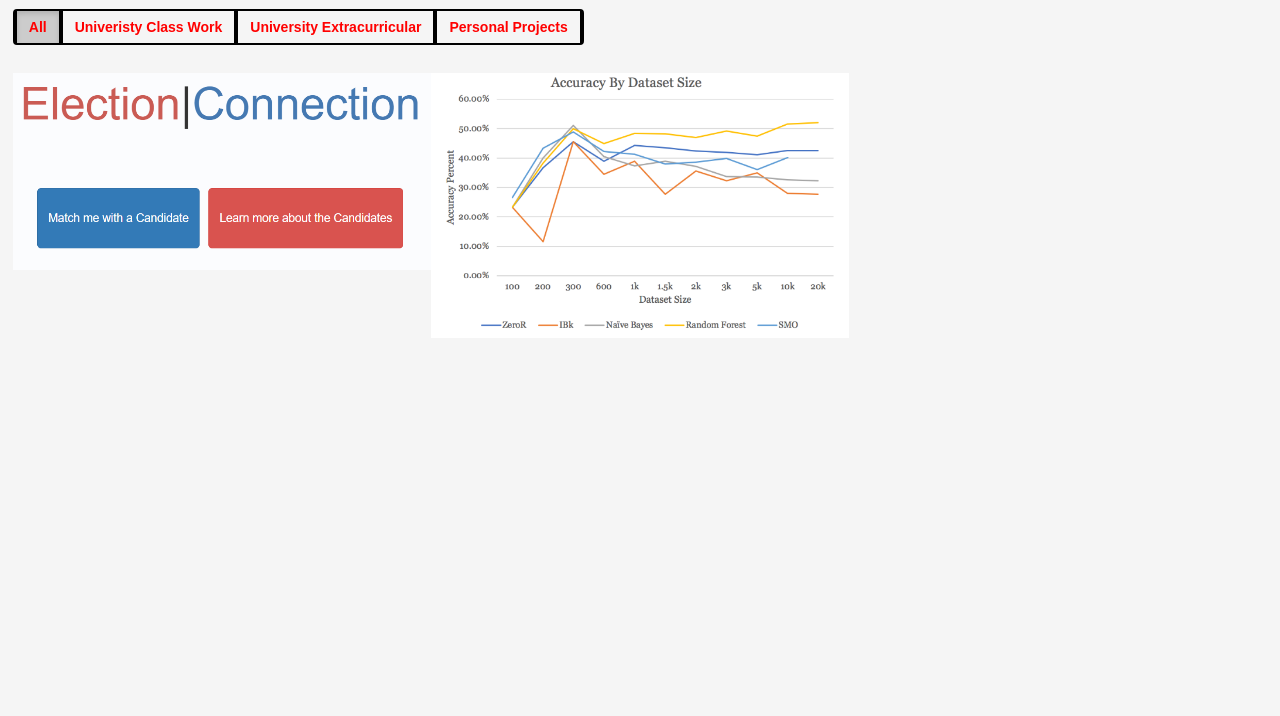
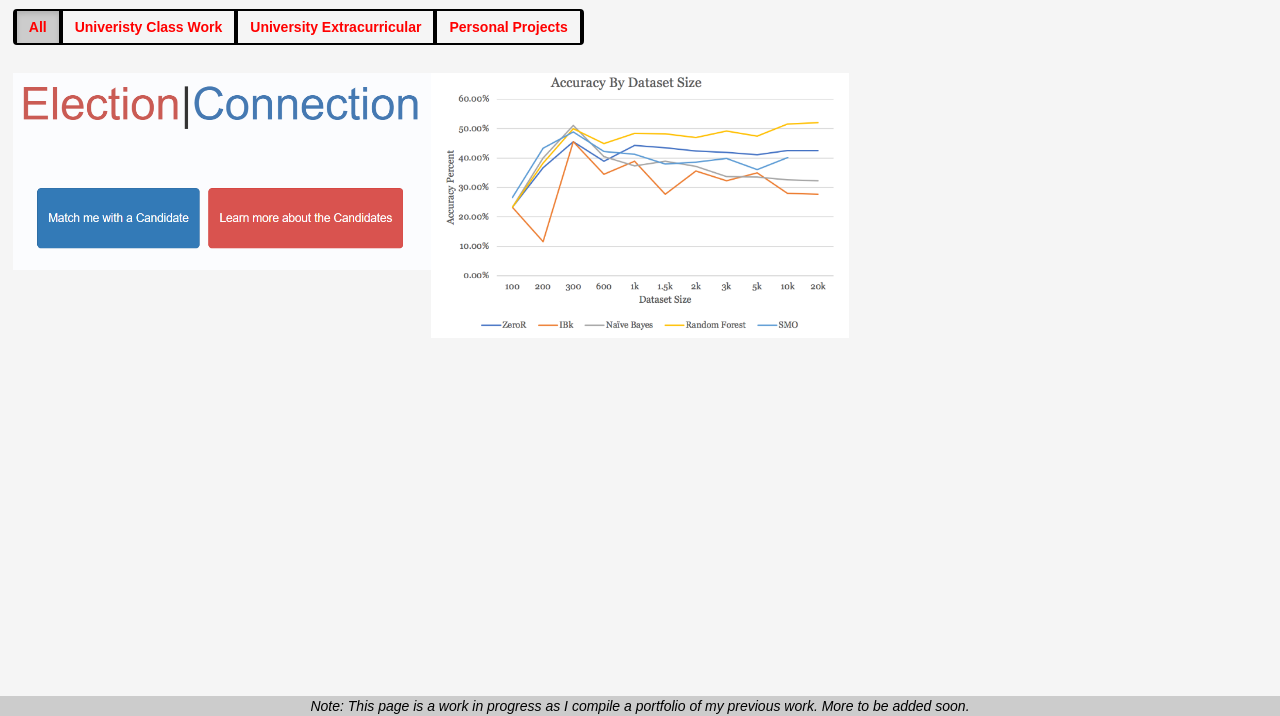
Before and after one commit to MSNimo/msnimo.github.io, a plain HTML site: page projects.htm in a window 1280 px wide. Shown: the part 84-800 px from the top of the page. Drawn offline with Linux system fonts and the light colour scheme.

Commit message:
Added a footer, cleaned up some inside jokes from a portfolio project

```diff
--- a/projects.htm
+++ b/projects.htm
@@ -81,5 +81,8 @@
         <script src="/scripts/imagesloaded.pkgd.min.js"></script>
         <script src="/scripts/masonry.filter.js"></script>
         <script src="/scripts/masonrycode.js"></script>
+        <div id = "footer">
+            <span>Note: This page is a work in progress as I compile a portfolio of my previous work. More to be added soon.</span>
+        </div>
     </body>
 </html>
--- a/styles/projects_styles.css
+++ b/styles/projects_styles.css
@@ -127,3 +127,18 @@ body { font-family: sans-serif; }
 .grid-item:hover>a>span {
     visibility: visible;
 }
+
+/********************/
+/***    Footer    ***/
+/********************/
+
+#footer {
+  position: fixed;
+  left: 0;
+  bottom: 0;
+  width: 100%;
+  background-color: #cccccc;
+  color: black;
+  text-align: center;
+  font-style: italic;
+}
```
Also changed, not shown: projects/EECS330Projects/ComputerPrototype/learnmore.html (+6 -6 lines).
